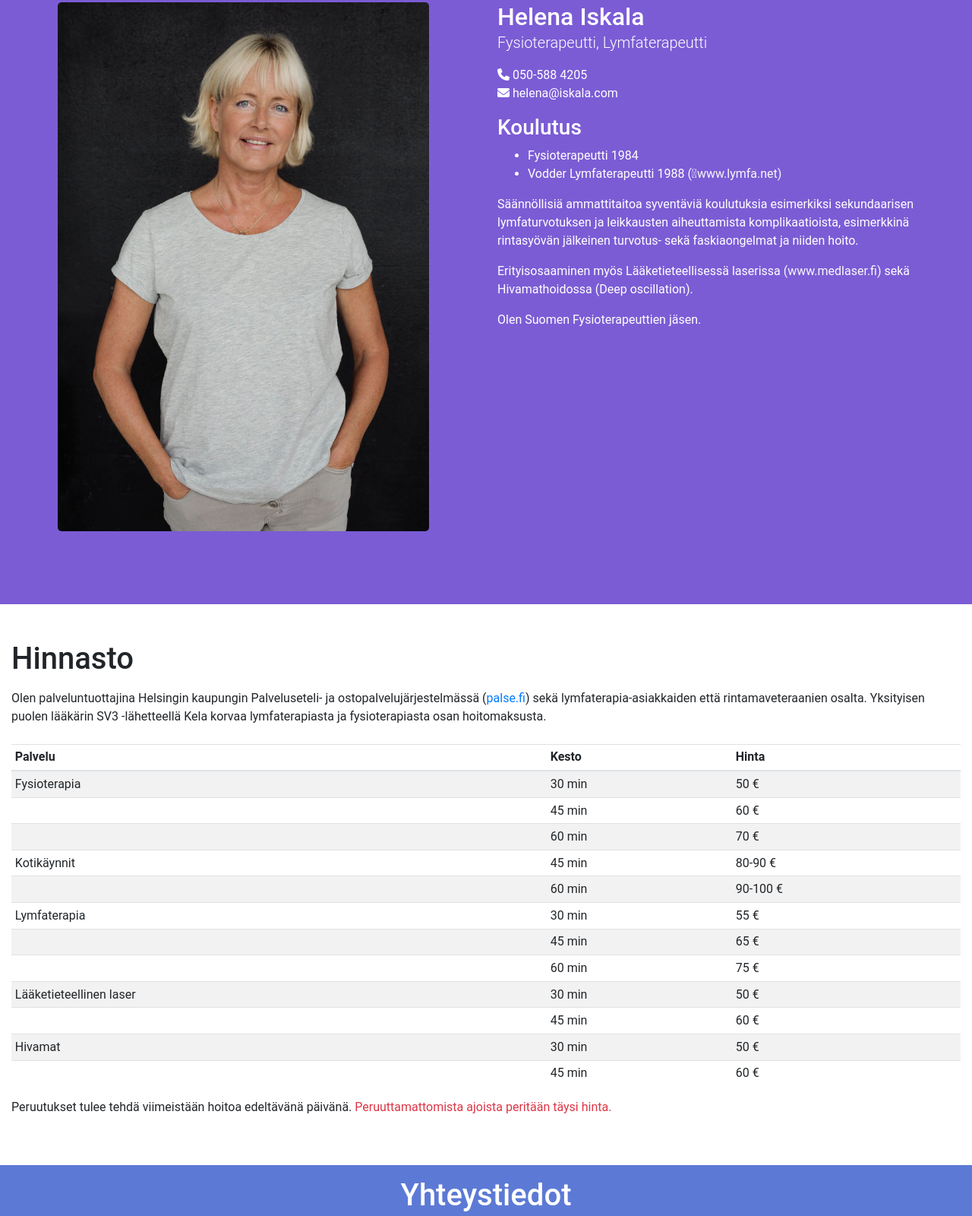
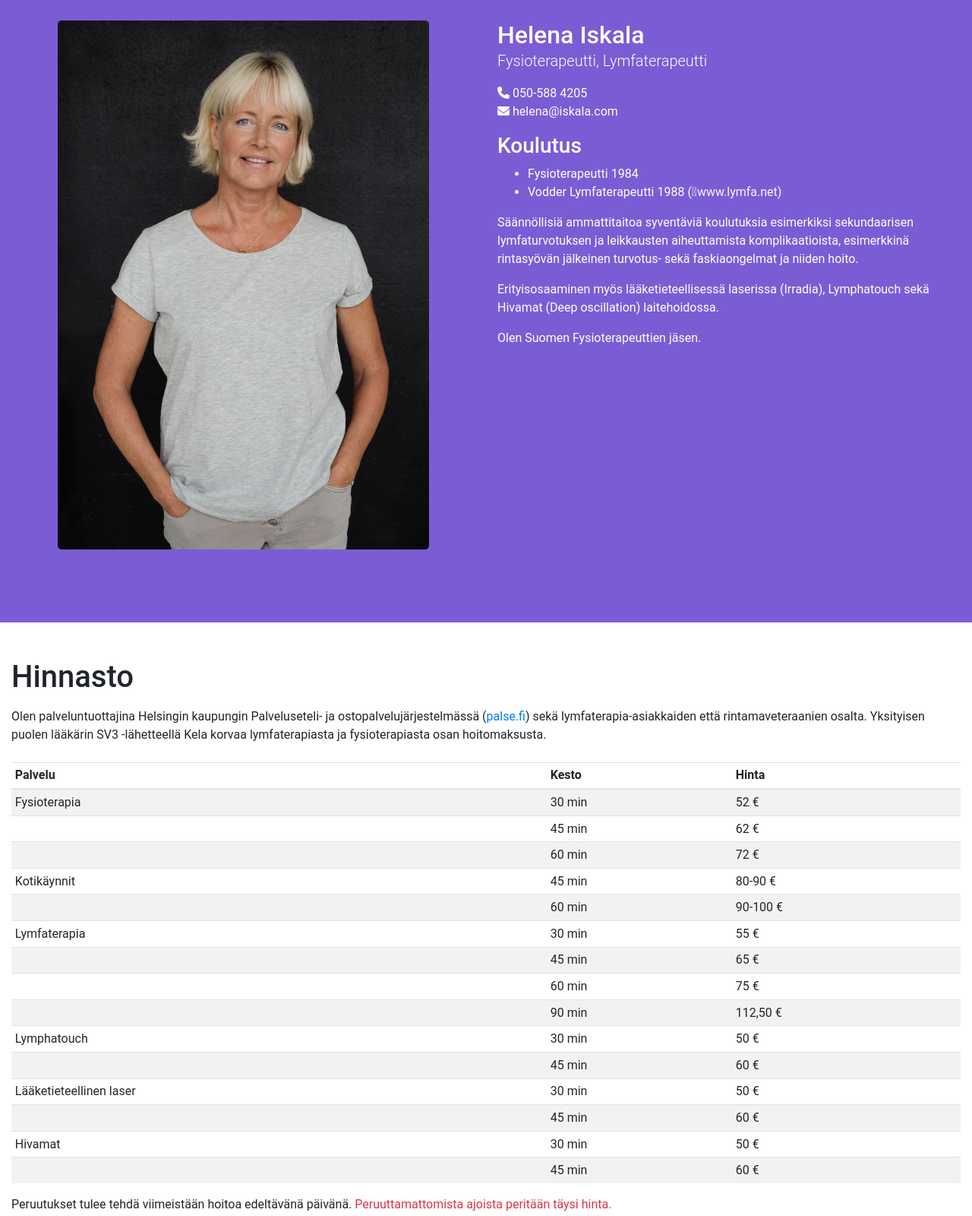
Before and after one commit to lukewarmdotted/lukewarmdotted.github.io, a plain HTML site: page index.html in a window 1280 px wide. Shown: the part 1513-3113 px from the top of the page at 76% size. Drawn offline with nearby package versions, Linux system fonts and the light colour scheme.

Commit message:
small update to index.html

```diff
--- a/index.html
+++ b/index.html
@@ -132,10 +132,12 @@
               Laitteisto
             </h4>
             <p>
-              Käytössäni on fysikaalisen hoidon laitteita, kuten ultraääni, lääketieteellinen laser (Irradia) ja
-              syvävärähtelylaite Hivamat. Lisäksi käytän lämpöpakkauksia pehmittämään ja rentouttamaan jännittyneitä
-              lihaksia.
-            </p>
+			  Käytössäni on fysikaalisen hoidon laitteita tehostamaan lymfaterapiaa tai fysioterapiaa kuten
+			  Lymphatouch (<a class="text-light" href="https://palse.fi" target="_blank"
+			  rel="noopener noreferrer">lymphatouch.fi</a>), lääketieteellinen laser (<a class="text-light" href="https://palse.fi" target="_blank"
+			  rel="noopener noreferrer">medlaser.fi</a>),  syvävärähtelylaite Hivamat sekä ultraäänilaite.
+			  Lisäksi käytän tarvittaessa lämpöpakkausta pehmittämään ja rentouttamaan jännittyneitä lihaksia.
+			</p>
             <h4 class="text-left text-sm-center mb-2 mt-3 mt-md-0">
               <i class="fas fa-notes-medical text-purple fa-2x"></i>
               PALSE
@@ -206,9 +208,9 @@
               niiden
               hoito.
             </p>
-            <p>Erityisosaaminen myös Lääketieteellisessä laserissa <a class="text-light" href="https://medlaser.fi"
-                target="_blank" rel="noopener noreferrer">(www.medlaser.fi)</a> sekä Hivamathoidossa (Deep
-              oscillation).</p>
+			<p>
+				Erityisosaaminen myös lääketieteellisessä laserissa (Irradia), Lymphatouch sekä Hivamat (Deep oscillation) laitehoidossa.
+			</p>
             <p>
               Olen Suomen Fysioterapeuttien jäsen.
             </p>
@@ -240,17 +242,17 @@
             <tr>
               <td>Fysioterapia</td>
               <td>30 min</td>
-              <td>50 €</td>
+              <td>52 €</td>
             </tr>
             <tr>
               <td></td>
               <td>45 min</td>
-              <td>60 €</td>
+              <td>62 €</td>
             </tr>
             <tr>
               <td></td>
               <td>60 min</td>
-              <td>70 €</td>
+              <td>72 €</td>
             </tr>
             <tr>
               <td>Kotikäynnit</td>
@@ -277,6 +279,21 @@
               <td>60 min</td>
               <td>75 €</td>
             </tr>
+            <tr>
+              <td></td>
+              <td>90 min</td>
+              <td>112,50 €</td>
+            </tr>
+			<tr>
+			  <td>Lymphatouch</td>
+			  <td>30 min</td>
+			  <td>50 €</td>
+			</tr>
+			<tr>
+			  <td></td>
+			  <td>45 min</td>
+			  <td>60 €</td>
+			</tr>
             <tr>
               <td>Lääketieteellinen laser</td>
               <td>30 min</td>
```
